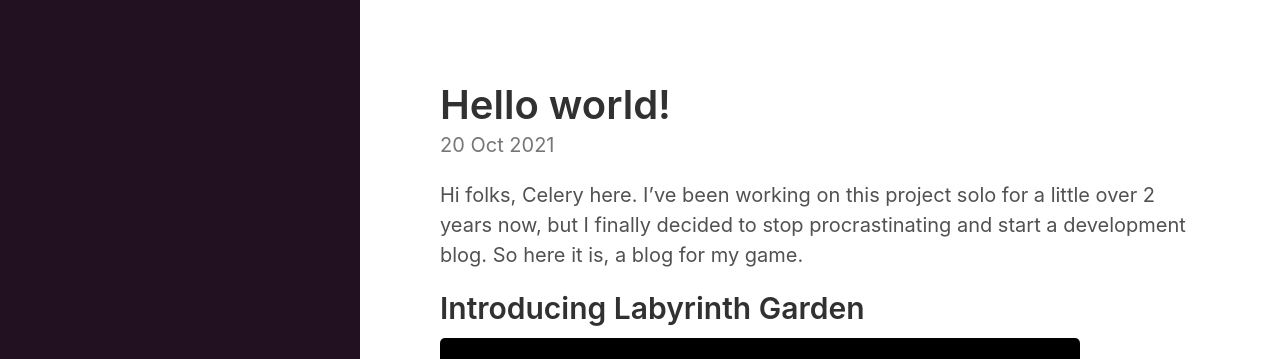
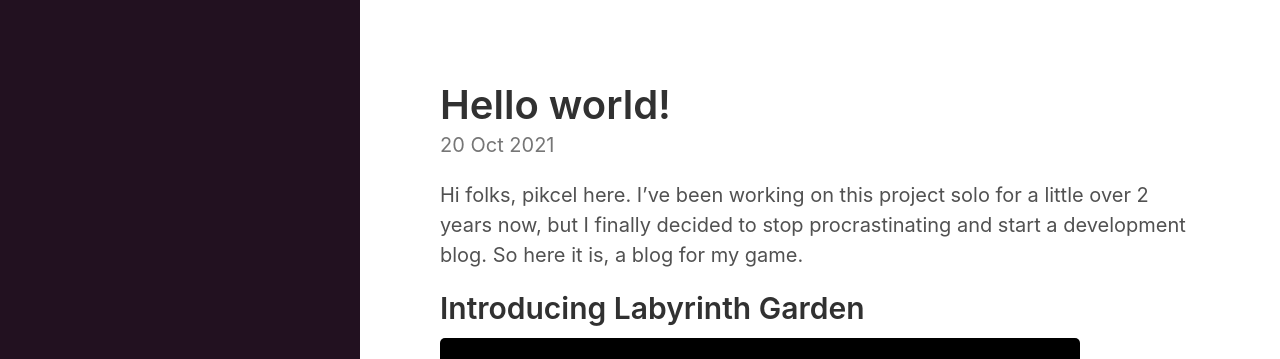
Before and after one commit to gordonszhang/labyrinth-garden-blog, a Jekyll site: the page built from _posts/2021-10-20-hello-world.md, in a window 1280 px wide and 900 px high. Shown: the top 359 px of the window. Built offline with Jekyll 4.4.1, drawn with Linux system fonts in a browser that asks for light colours.

Commit message:
Rebrand to pikcel

```diff
--- a/_config.yml
+++ b/_config.yml
@@ -14,7 +14,7 @@ url:              https://labyrinthgarden.net
                   # sidebar_blog_link below.
 
 author:
-  name:           'pikcelery'
+  name:           'pikcel'
   url:            https://twitter.com/pikcelery
 
 paginate:         5
--- a/_posts/2021-10-20-hello-world.md
+++ b/_posts/2021-10-20-hello-world.md
@@ -6,7 +6,7 @@ tags:
 last_modified_at: 2021-10-20T13:53:52-07:00
 ---
 
-Hi folks, Celery here. I've been working on this project solo for a little over 2
+Hi folks, pikcel here. I've been working on this project solo for a little over 2
 years now, but I finally decided to stop procrastinating and start a development blog.
 So here it is, a blog for my game.
 
```
